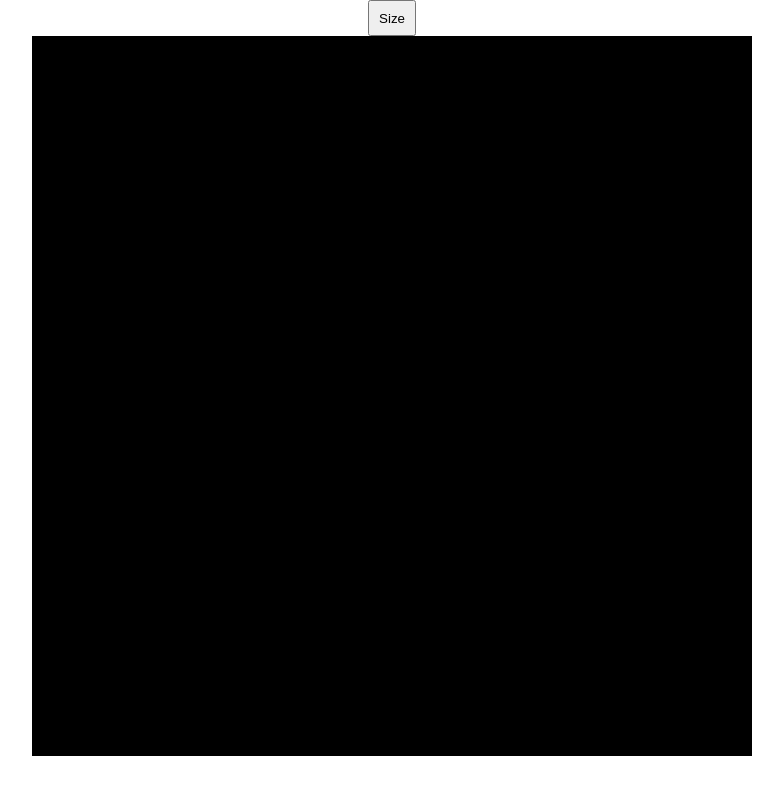
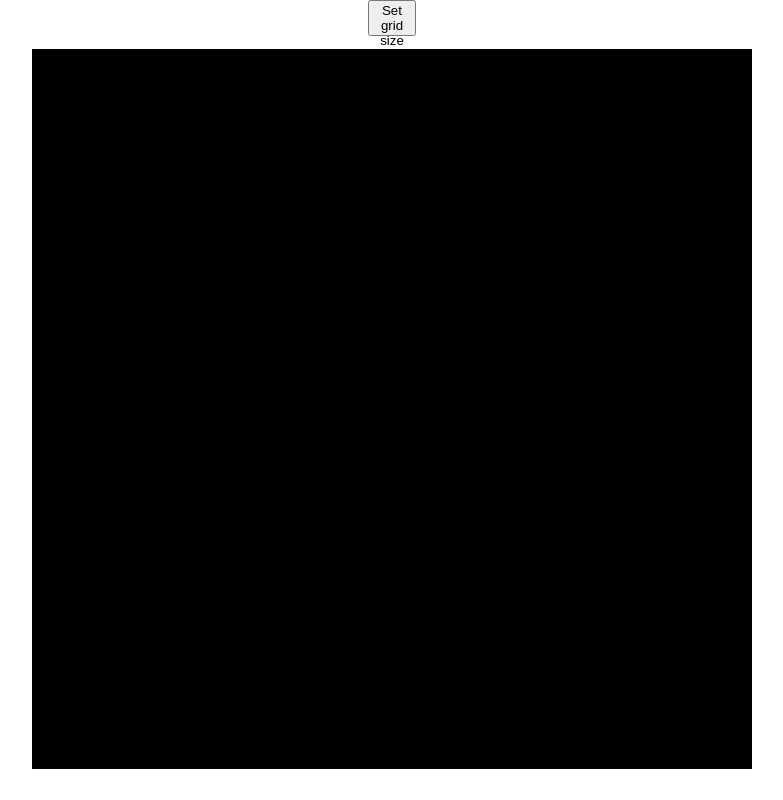
Before and after one commit to veersce/Etch-a-Sketch, a plain HTML site: page index.html in a window 1280 px wide. Shown: the whole page, without its empty margins (248-1031 px from the left). Drawn offline with Linux system fonts and the light colour scheme.

Commit message:
Changed button content

```diff
--- a/index.html
+++ b/index.html
@@ -9,7 +9,7 @@
 </head>
 
 <body>
-    <button class="sizebtn" onclick="createNewGrid()">Size</button>
+    <button class="sizebtn" onclick="createNewGrid()">Set grid size</button>
     <div class="container">
     </div>
 </body>
```
